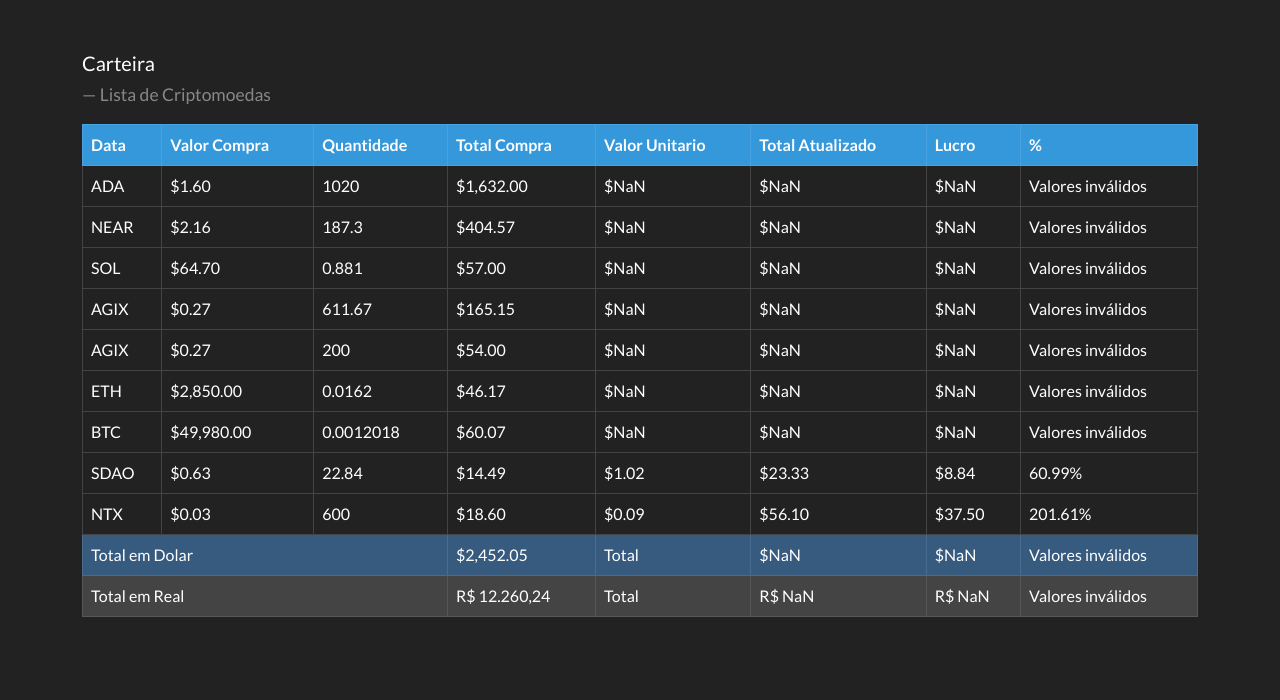
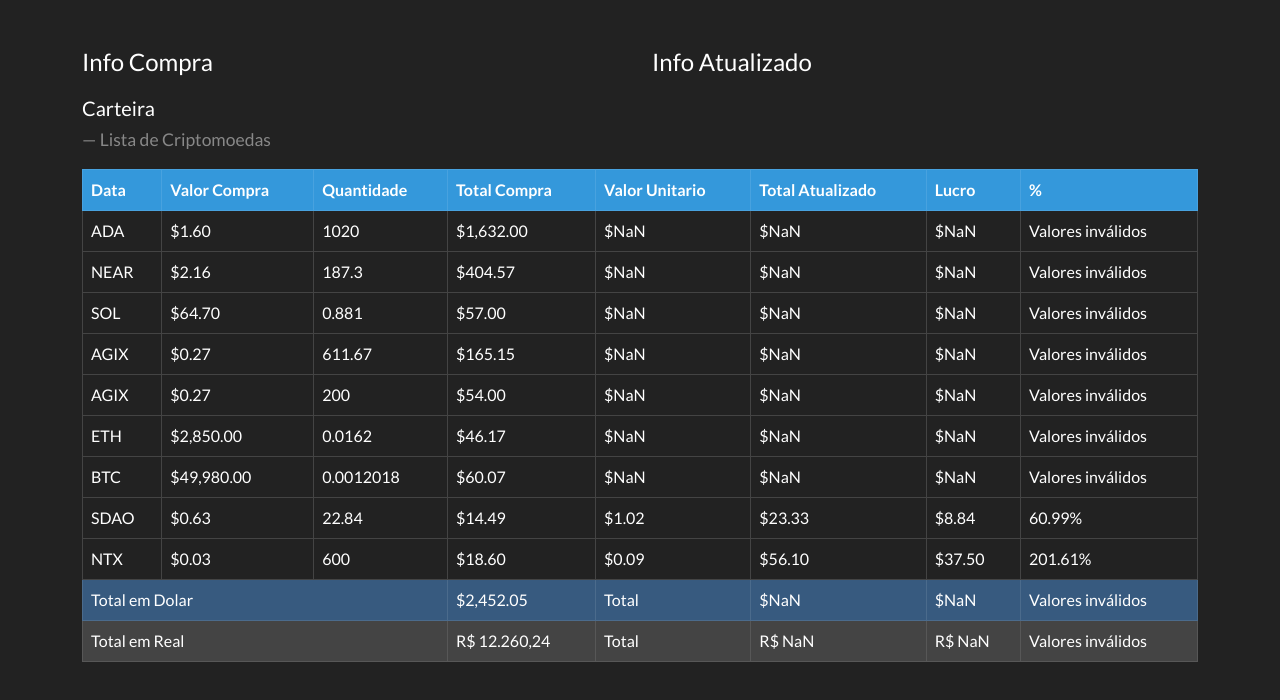
Before and after one commit to BetinRibeiro/ponto_venda, a plain HTML site: page index.html in a window 1280 px wide. Drawn offline with nearby package versions, Linux system fonts and the light colour scheme; no server answers.

Commit message:
Update index.html

```diff
--- a/index.html
+++ b/index.html
@@ -12,6 +12,18 @@
 <body>
   <div class="py-5" >
     <div class="container">
+      <div class="row" >
+        <div class="col-md-6">
+          <h4 class="d-flex justify-content-between mb-3">Info Compra</h4>
+          <ul class="list-group" id="info">
+            </ul>
+
+        </div>
+        <div class="col-md-6">
+          <h4 class="d-flex justify-content-between mb-3">Info Atualizado</h4>
+          <ul class="list-group" id="info2">
+            </ul></div>
+      </div>
       <div class="row">
         <div class="col-md-12">
           <div class="blockquote">
```
